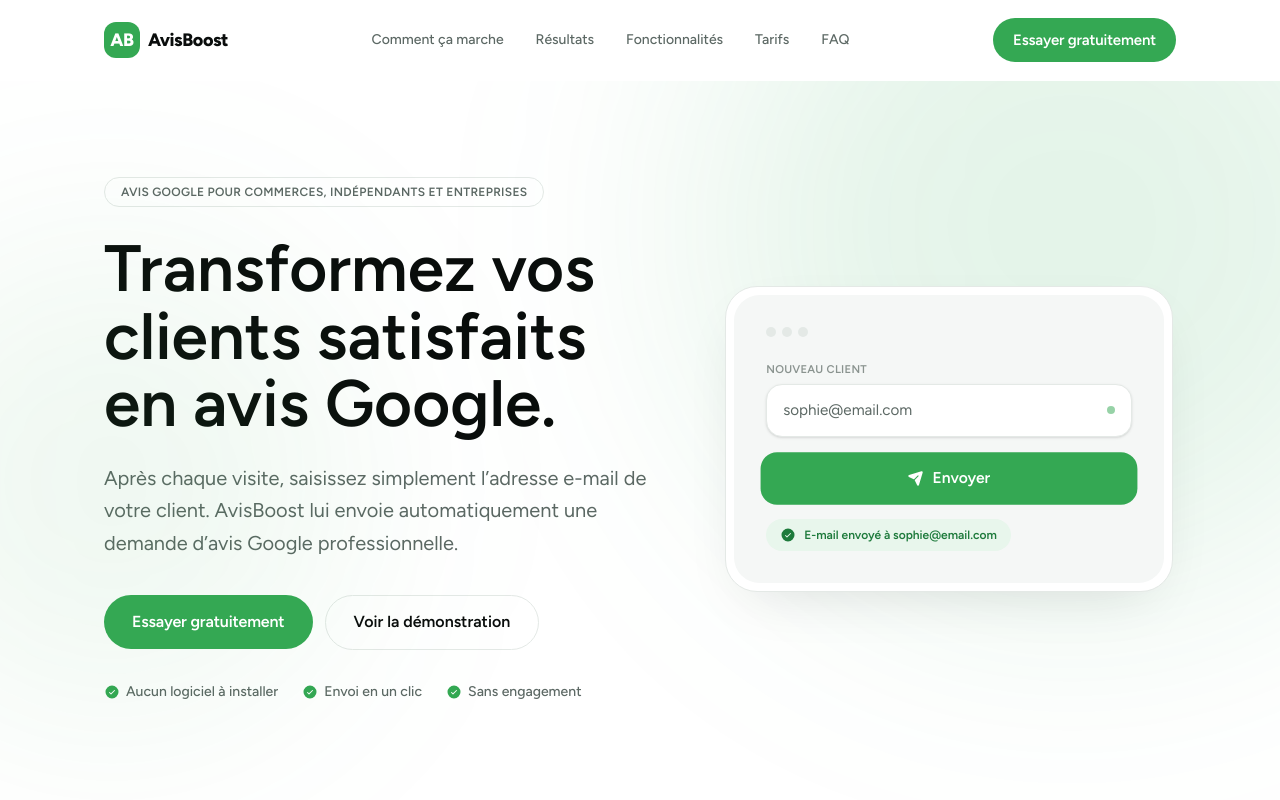
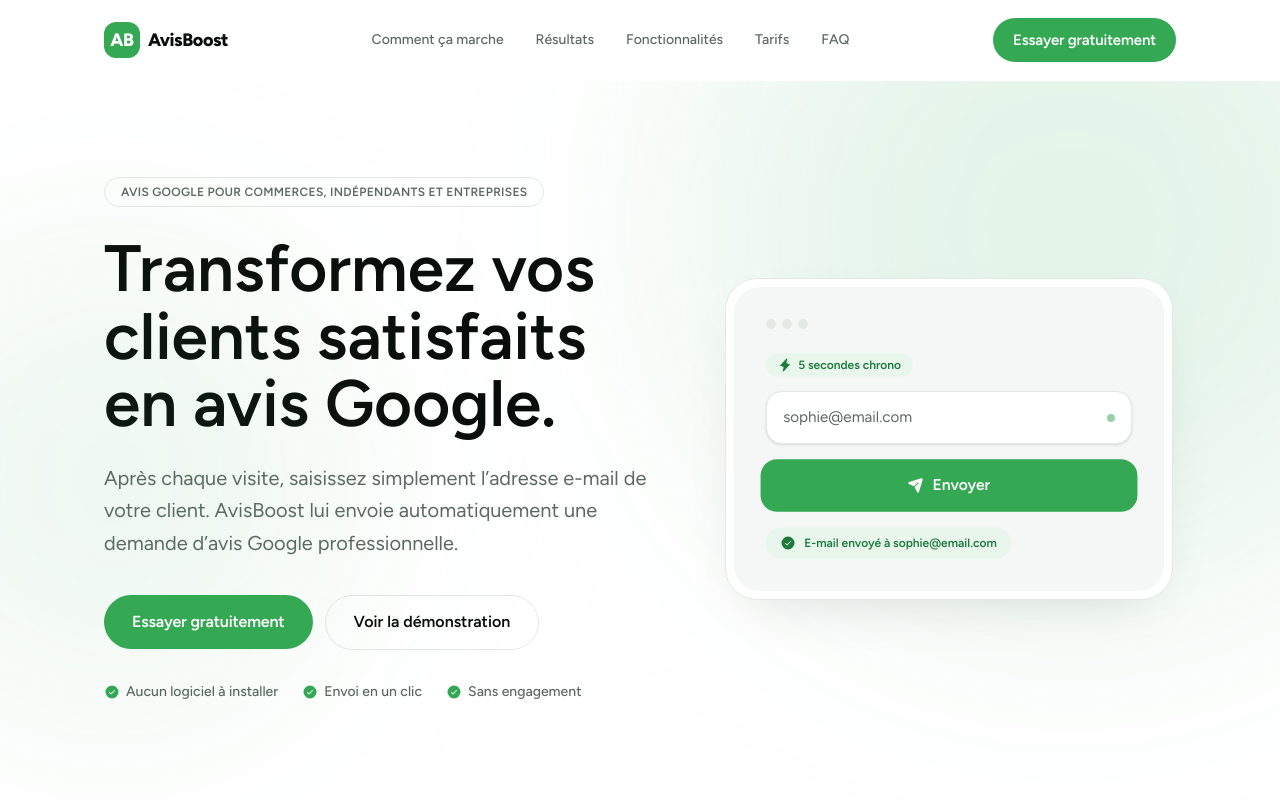
Before and after one commit to ramisam200/Avisboost, a React (Vite) app: page / in a window 1280 px wide. Shown: the top 800 px of the page. Built offline with nearby package versions, Linux system fonts and the light colour scheme.

Commit message:
Remplace le label "Nouveau client" par un badge "5 secondes chrono"
L'info "Nouveau client" était superflue dans le mockup du Hero. Remplacée par un badge qui renforce la rapidité du geste (la vraie proposition de valeur), plus attractif visuellement.

```diff
--- a/src/components/Hero.jsx
+++ b/src/components/Hero.jsx
@@ -1,5 +1,5 @@
 import { motion } from "framer-motion";
-import { CheckCircle, PaperPlaneTilt } from "@phosphor-icons/react";
+import { CheckCircle, PaperPlaneTilt, Lightning } from "@phosphor-icons/react";
 import { Button } from "./Header.jsx";
 
 const TRUST = ["Aucun logiciel à installer", "Envoi en un clic", "Sans engagement"];
@@ -87,11 +87,12 @@
                 <span className="size-2.5 rounded-full bg-line" />
               </div>
 
-              <p className="mt-6 text-[0.7rem] font-semibold uppercase tracking-wide text-ink-faint">
-                Nouveau client
-              </p>
+              <span className="mt-6 inline-flex items-center gap-1.5 rounded-full bg-green-soft px-3 py-1 text-xs font-semibold text-green-dark">
+                <Lightning weight="fill" className="size-3.5" />
+                5 secondes chrono
+              </span>
 
-              <div className="mt-1.5 flex items-center justify-between rounded-2xl border border-line bg-white px-4 py-3.5 shadow-sm">
+              <div className="mt-3 flex items-center justify-between rounded-2xl border border-line bg-white px-4 py-3.5 shadow-sm">
                 <span className="text-[0.95rem] text-ink-muted">sophie@email.com</span>
                 <span className="size-2 animate-pulse rounded-full bg-green" />
               </div>
```
